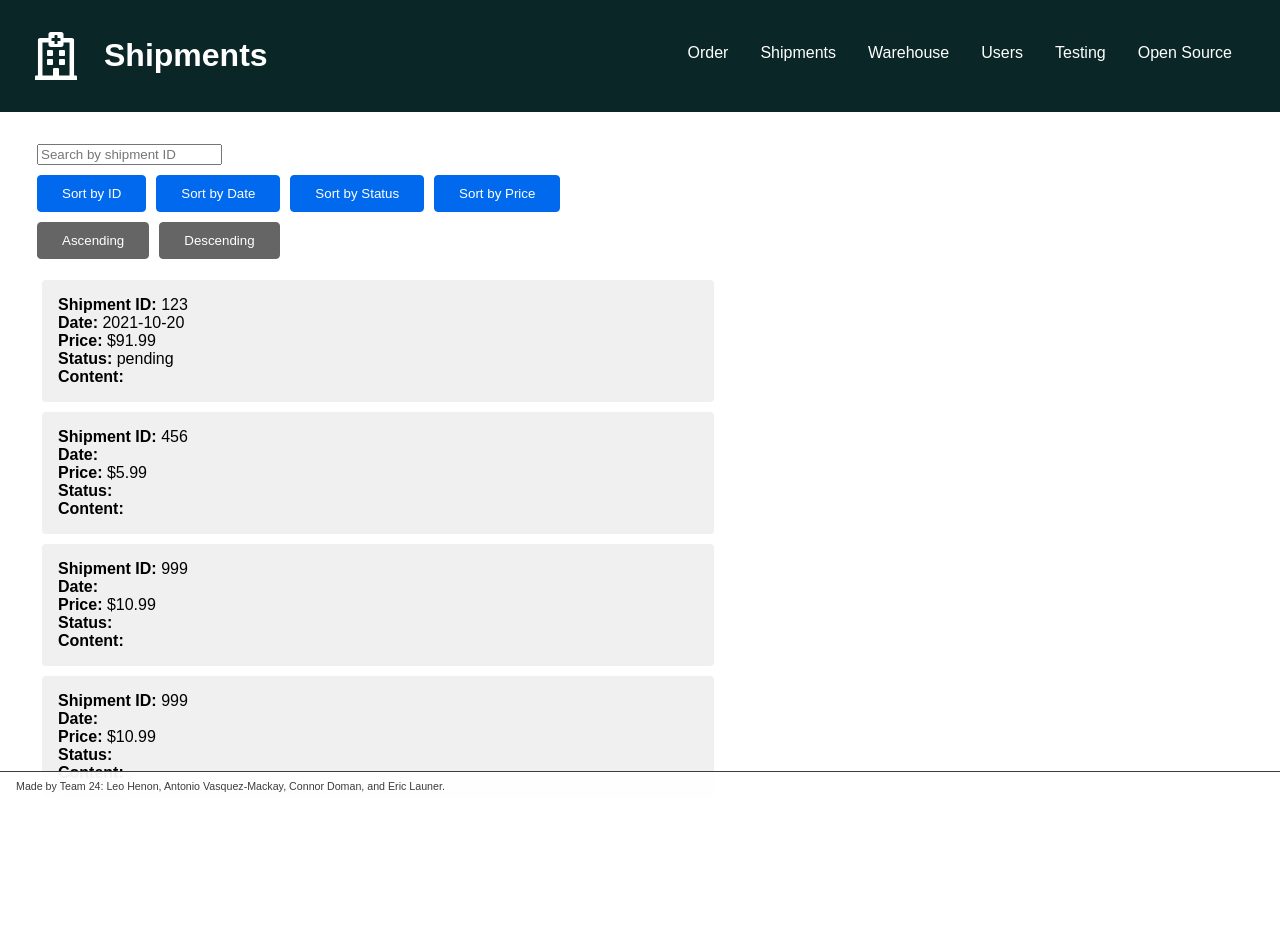
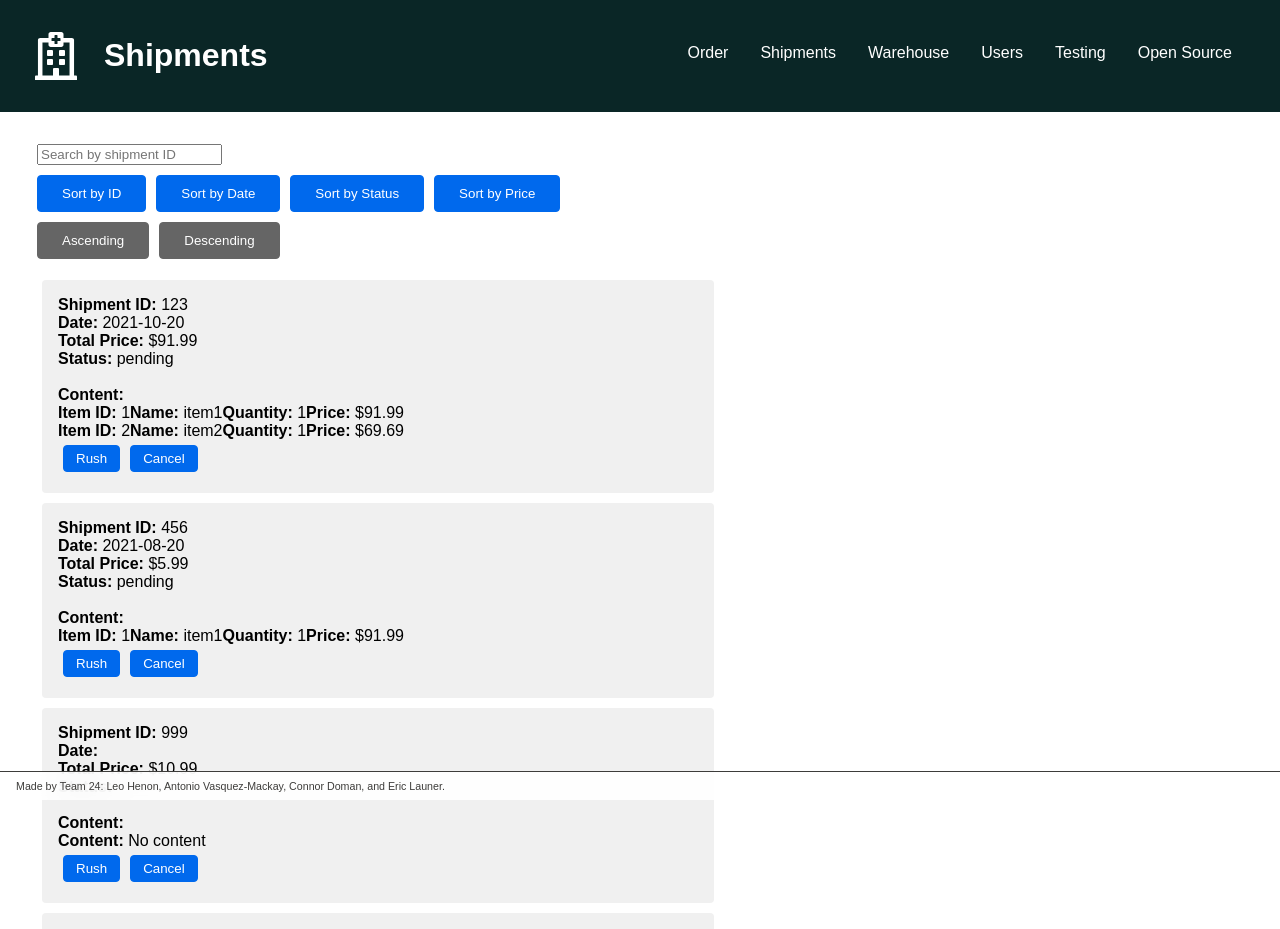
Before and after one commit to cosc310team24/project, a Next.js app: page /shipments in a window 1280 px wide. Shown: the top 929 px of the page. Before the commit the page ends 846 px from the top, so only its background shows below. Built offline with nearby package versions, Linux system fonts and the light colour scheme.

Commit message:
better shipment content + UI

```diff
--- a/components/ShipmentPanel.jsx
+++ b/components/ShipmentPanel.jsx
@@ -4,7 +4,7 @@ import SearchBar from "./SearchBar";
 
 //Shipment class
 export class Shipment {
-    constructor(shipment_id, price, status, date, content = []) {
+    constructor(shipment_id, price, status, date, content) {
         this.shipment_id = shipment_id;
         this.price = price;
         this.status = status;
@@ -24,6 +24,10 @@ export class Shipment {
     toString() {
         return `${this.shipment_id}. ${this.content}. ${this.priceString}. ${this.status}`;
     }
+
+    setStatus(status) {
+        this.status = status;
+    }
 }
 
 export const ShipmentList = ({ item }) => {
@@ -37,20 +41,48 @@ export const ShipmentList = ({ item }) => {
                 <b>Date: </b> { it.date }
             </span>
             <span>
-                <b>Price:</b> {it.priceString}
+                <b>Total Price:</b> {it.priceString}
             </span>
             <span>
                 <b>Status:</b> {it.status}
             </span>
             <span>
-                <b>Content:</b> {it.content}
+                <b> <br></br> Content: </b>
+            </span>
+            <span>
+                {/* // create new div for each item in content
+                // check if content is undefined */}
+                {item.content === undefined ? (
+                    <div>
+                        <b>Content:</b> No content
+                    </div>
+                ) : (
+                    // check if content is empty
+                    item.content.length === 0 ? (
+                        <div>
+                            <b>Content:</b> No content
+                        </div>
+                    ) : (
+                        // content is not empty
+                        // create string to return item_id, name, quantity, and price
+                        item.content.map((item) => (
+                            <div>
+                                <b>Item ID:</b> {item.item_id}
+                                <b>Name:</b> {item.name}
+                                <b>Quantity:</b> {item.quantity}
+                                <b>Price:</b> {Shipment.priceFormatter.format(item.price)}
+                            </div>
+                        ))
+                    )
+                )}
+            </span>
+            <span>
+                <button onClick={() => it.setStatus("rush")}>Rush</button>
+                <button onClick={() => it.setStatus("cancelled")}>Cancel</button>
             </span>
         </li>
     );
 };
-
-//style for the shipment panel
-// Path: styles/ShipmentPanel.module.css
 
 const ShipmentPanel = ({ testShipments }) => {
     const [filteredShipments, setFilteredShipments] = useState([]);
--- a/styles/ShipmentPanel.module.css
+++ b/styles/ShipmentPanel.module.css
@@ -71,6 +71,19 @@
     float: inline;
     padding: 1rem;
 }
+.shipment button{
+    background-color: #0069ed;
+    border: 1px solid #0069ed;
+    color: white; /* White text */
+    padding: 5px 12px; /* Some padding */
+    cursor: pointer; /* Pointer/hand icon */
+    float: left; /* Float the buttons side by side */
+    border-radius:4px;
+    margin: 5px;
+}
+.shipment button:hover{
+    background-color: #0e51b6;
+}
 
 .shipment:hover {
     box-shadow: 0 0 11px rgba(33,33,33,.2);
--- a/utils/test_shipments.js
+++ b/utils/test_shipments.js
@@ -4,13 +4,38 @@ export const TEST_ITEMS = [
         price: 91.99,
         status: "pending",
         date: "2021-10-20",
-        contents: "Item 1",
+        content: [
+            {
+                item_id: 1,
+                name: "item1",
+                quantity: 1,
+                price: 91.99,
+
+            },
+            {
+                item_id: 2,
+                name: "item2",
+                quantity: 1,
+                price: 69.69,
+            }
+        ]
 
     },
     {
         shipment_id: 456,
         contents: new Array(2).fill("Item 2"),
         price: 5.99,
+        status: "pending",
+        date: "2021-08-20",
+        content: [
+            {
+                item_id: 1,
+                name: "item1",
+                quantity: 1,
+                price: 91.99,
+
+            }
+        ]
     },
     {
         shipment_id: 999,
```
